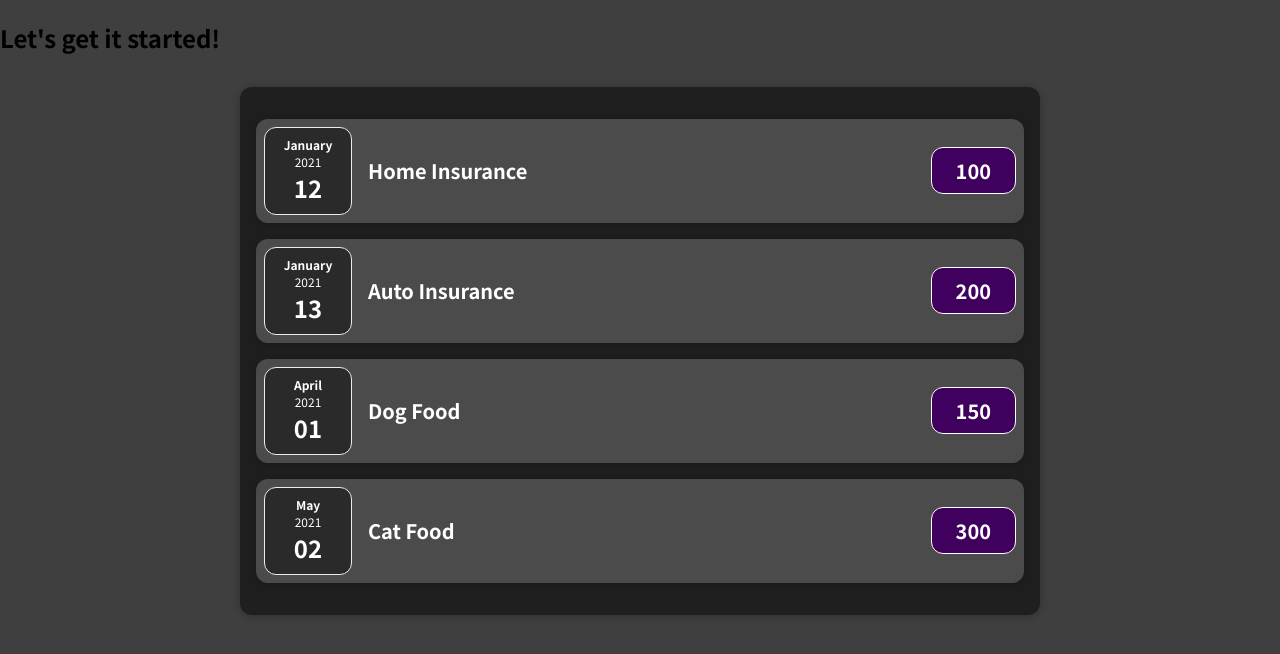
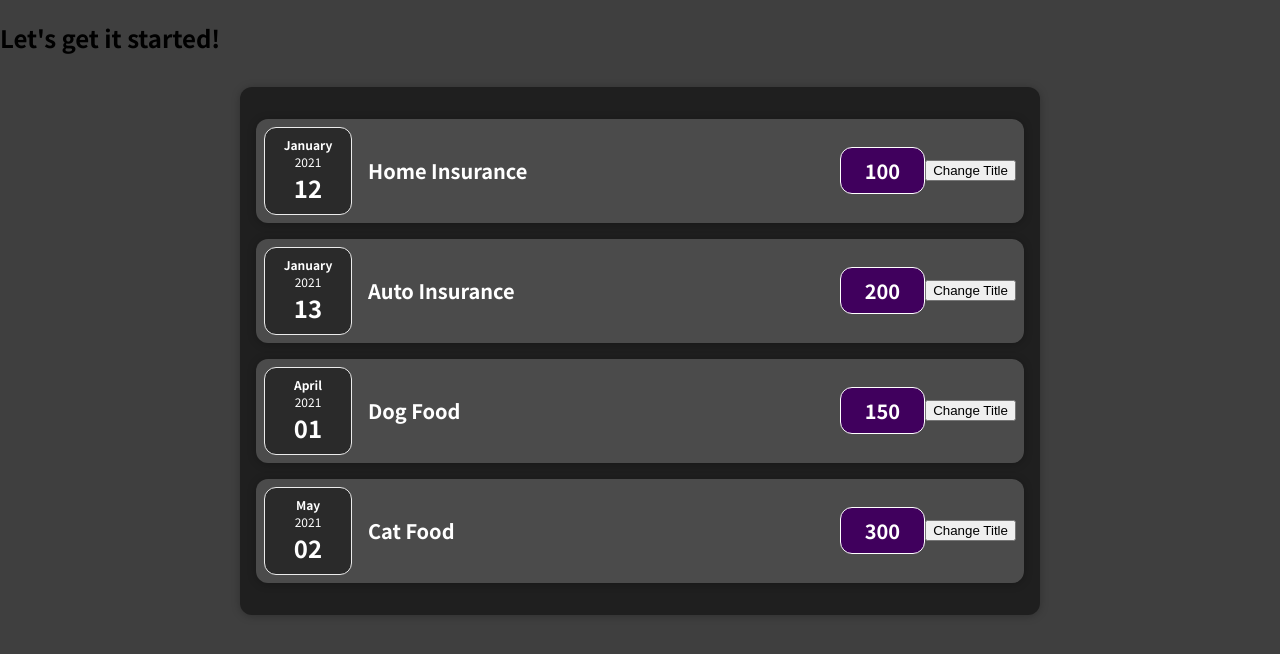
Before and after one commit to Cabonilla/react_practice_sandbox, a React (Create React App) app: page / in a window 1280 px wide. Shown: the top 654 px of the page. Built offline with nearby package versions, Linux system fonts and the light colour scheme.

Commit message:
Implemented useState.

```diff
--- a/src/components/Expenses/ExpenseItem.js
+++ b/src/components/Expenses/ExpenseItem.js
@@ -1,16 +1,24 @@
+import React, { useState } from 'react';
 import Card from '../UI/Card';
 import ExpenseDate from './ExpenseDate';
 import './ExpenseItem.css';
 
+
 const ExpenseItem = (props) => {
+  const [title, setTitle] = useState(props.title);
+
+  const clickHandler = () => {
+    setTitle("Goodbye, Laverne.");
+  }
 
   return (
     <Card className="expense-item">
-      <ExpenseDate date={props.date}/>
+      <ExpenseDate date={props.date} />
       <div className="expense-item__description">
-        <h2>{props.title}</h2>
+        <h2>{title}</h2>
         <div className="expense-item__price">{props.amount}</div>
       </div>
+      <button onClick={clickHandler}>Change Title</button>
     </Card>
   )
 }
```
